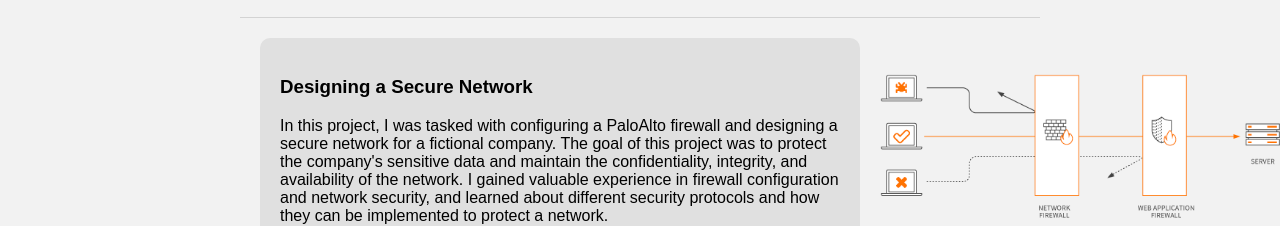
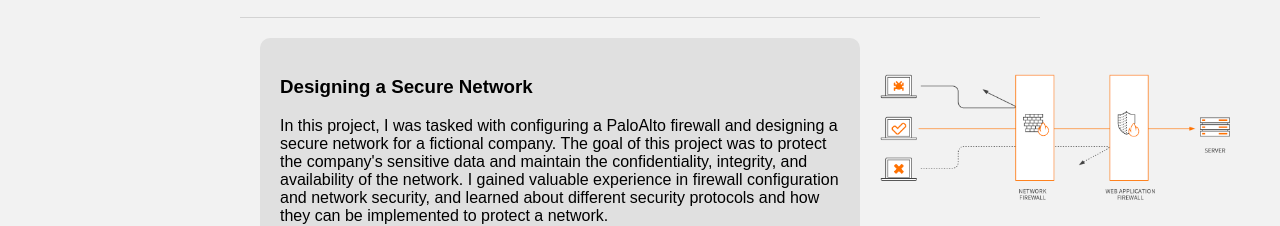
Before and after one commit to EvanHanson234/Personal_Porfolio, a plain HTML site: page HTML/projects.html in a window 1280 px wide. Shown: the part 742-968 px from the top of the page. Drawn offline with Linux system fonts and the light colour scheme; files whose address does not match are found by name.

Commit message:
favicon added

```diff
--- a/HTML/projects.html
+++ b/HTML/projects.html
@@ -1,6 +1,7 @@
 <!DOCTYPE html>
 <html>
   <head>
+    <link rel="icon" href="../images/EH.png">
     <meta charset="UTF-8">
     <title>Projects</title>
     <link rel="stylesheet" type="text/css" href="../Stylesheet.css">
@@ -71,7 +72,7 @@
       </div>
       <div class="square-image">
         <img src="../images/firewall2.png" alt="Firewall"
-        style="width:400px; height:auto;">
+        style="width:350px; height:auto;">
       </div>
       </div>
 
```
Also changed, not shown: HTML/college_classes.html (+1 -0 lines), HTML/game.html (+1 -0 lines), HTML/index.html (+1 -1 lines), HTML/skills_involvement.html (+1 -0 lines), HTML/work_experience.html (+1 -0 lines).
